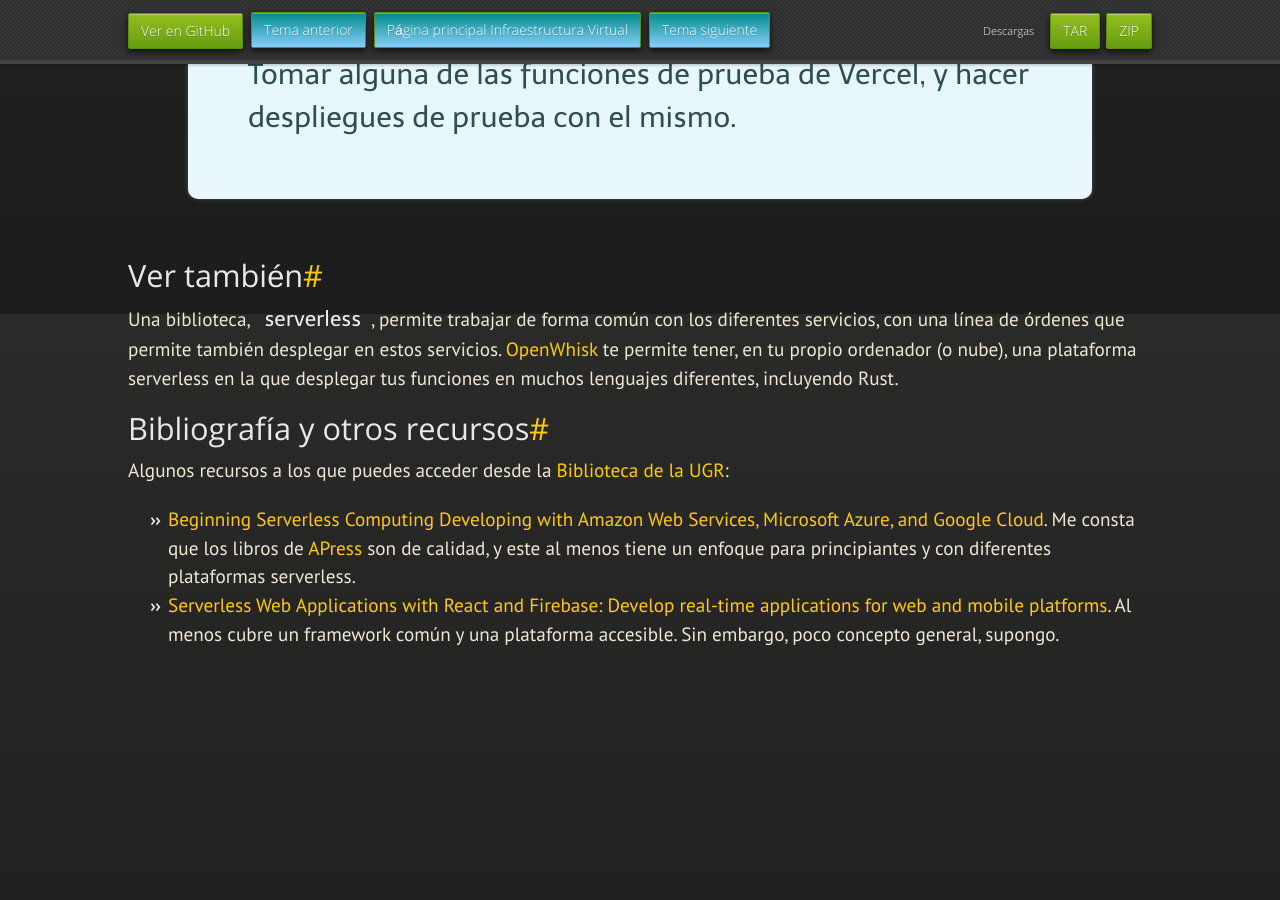
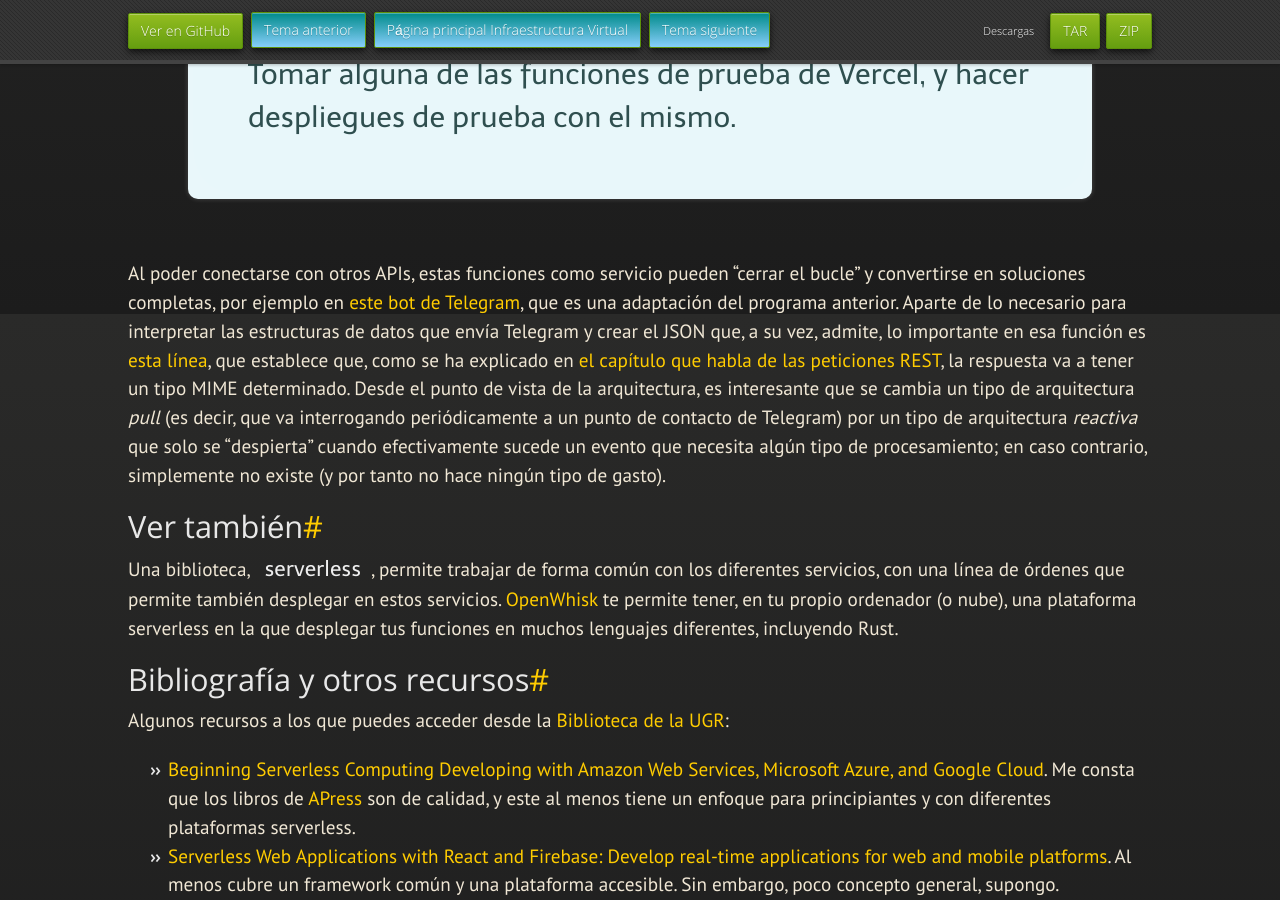
Before and after one commit to JJ/IV, a Jekyll site: the page built from documentos/temas/Serverless.md, in a window 1280 px wide and 900 px high, scrolled down 5086 px. Built offline with Jekyll 4.4.1, drawn with Linux system fonts in a browser that asks for light colours; nearby versions of some CDN libraries; some web fonts are replaced; our own code applies the rules of GitHub Pages for plain Markdown files; before the commit the page ends 5845 px from its top, so only the background shows below that.

Commit message:
Sync documentos/temas/Serverless.md de master a gh-pages

```diff
--- a/documentos/temas/Serverless.md
+++ b/documentos/temas/Serverless.md
@@ -216,6 +216,26 @@ de prueba con el mismo.
 
 </div>
 
+Al poder conectarse con otros APIs, estas funciones como servicio
+pueden "cerrar el bucle" y convertirse en soluciones completas, por
+ejemplo
+en
+[este bot de Telegram](https://dev.to/jj/create-a-serverless-telegram-bot-using-go-and-vercel-4fdb),
+que es una adaptación del programa anterior. Aparte de lo necesario
+para interpretar las estructuras de datos que envía Telegram y crear
+el JSON que, a su vez, admite, lo importante en esa función
+es
+[esta línea](https://github.com/JJ/vercel-kekeda/blob/6d5f8e0fb29c7fcbb264c06c17b8244bd4a80450/api/kekeda_iv.go#L102),
+que establece que, como se ha explicado en [el capítulo que habla de
+las peticiones REST](REST), la respuesta va a tener un tipo MIME
+determinado. Desde el punto de vista de la arquitectura, es
+interesante que se cambia un tipo de arquitectura *pull* (es decir,
+que va interrogando periódicamente a un punto de contacto de Telegram)
+por un tipo de arquitectura *reactiva* que solo se "despierta" cuando
+efectivamente sucede un evento que necesita algún tipo de
+procesamiento; en caso contrario, simplemente no existe (y por tanto
+no hace ningún tipo de gasto).
+
 ## Ver también
 
 Una
```
